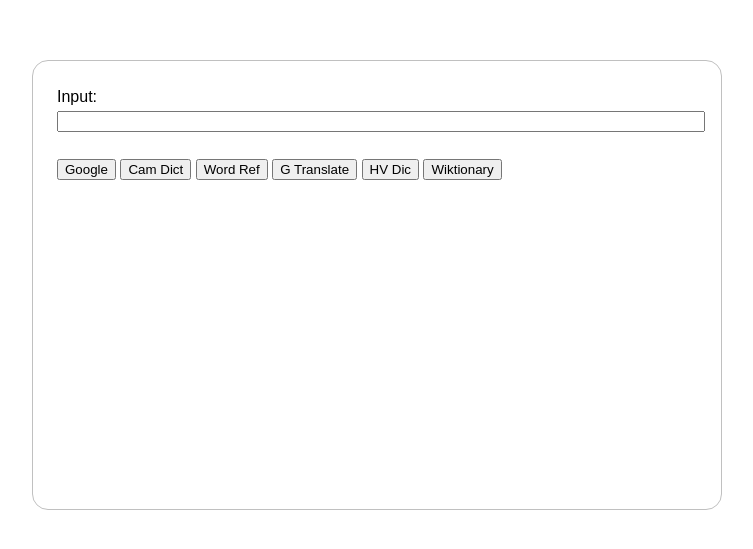
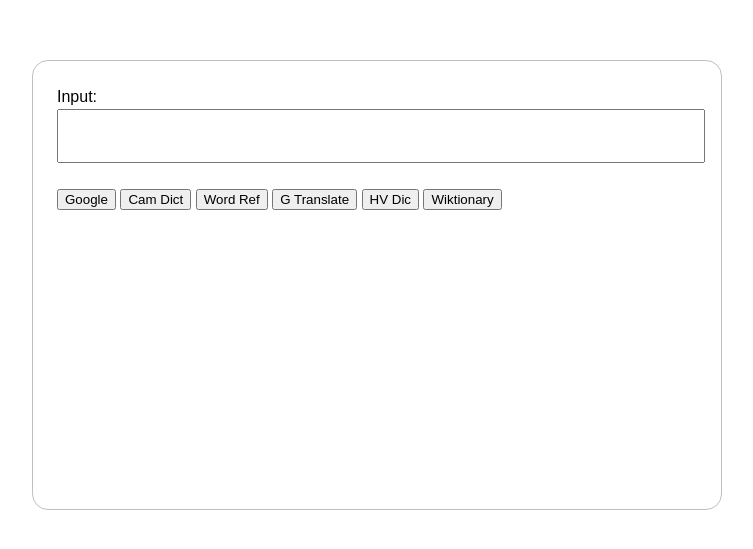
Before and after one commit to customsearch/customsearch.github.io, a plain HTML site: page index.html in a window 1280 px wide. Shown: the part 115-664 px from the top of the page, without its empty margins (263-1016 px from the left). Drawn offline with Linux system fonts and the light colour scheme.

Commit message:
Update index.html

```diff
--- a/index.html
+++ b/index.html
@@ -12,7 +12,7 @@
             <span style="display:inline-block; width:50vw; height:50vh;
                     padding:1.5rem; border:1px solid silver; border-radius:1rem;">
                 Input:<br>
-                <input id="Input" style="width:100%">
+                <input id="Input" style="width:100%; height:3rem; font-size:2rem;">
                 <div>&nbsp;</div>
 
                 <button id="Google-Btn">Google</button>
```
